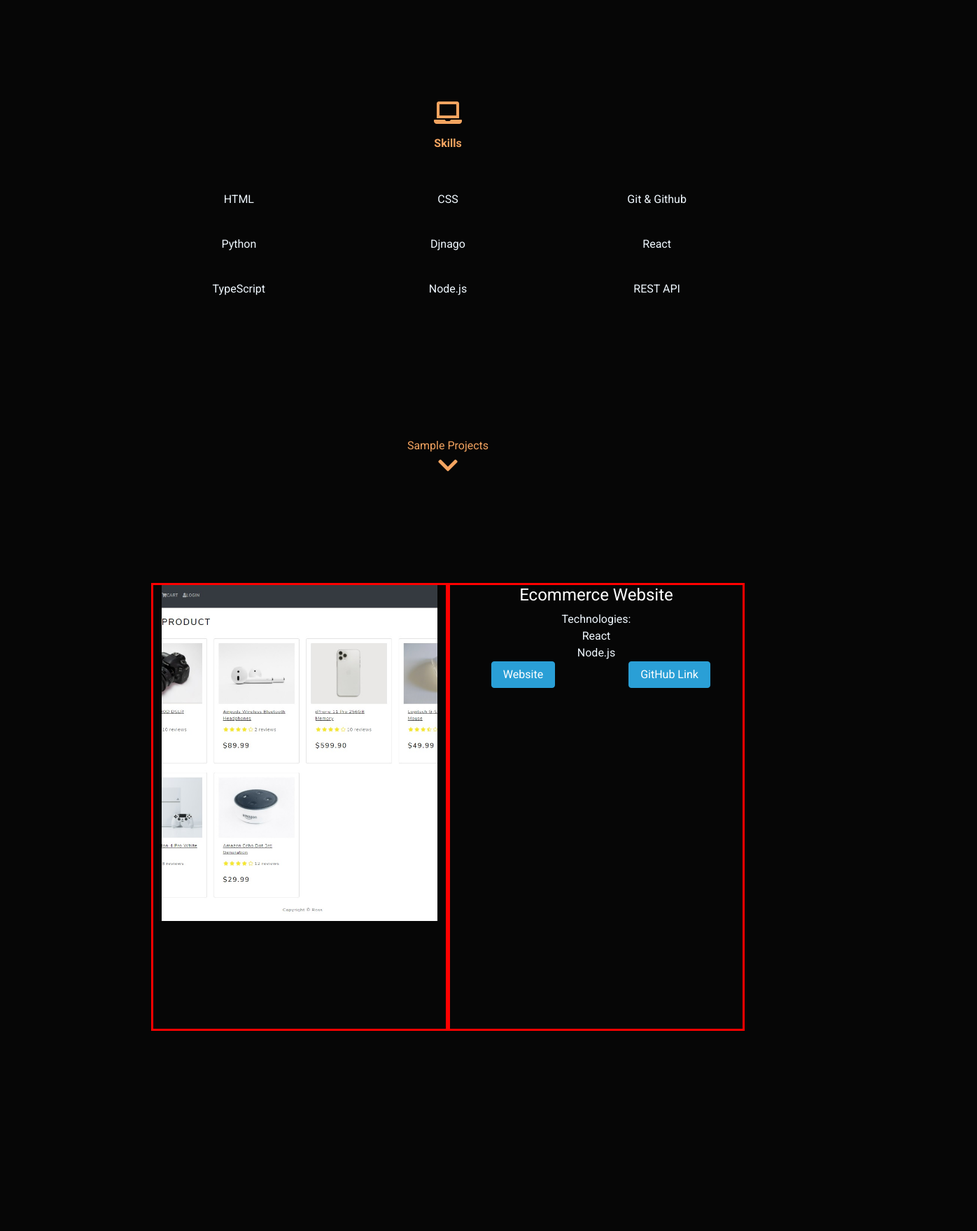
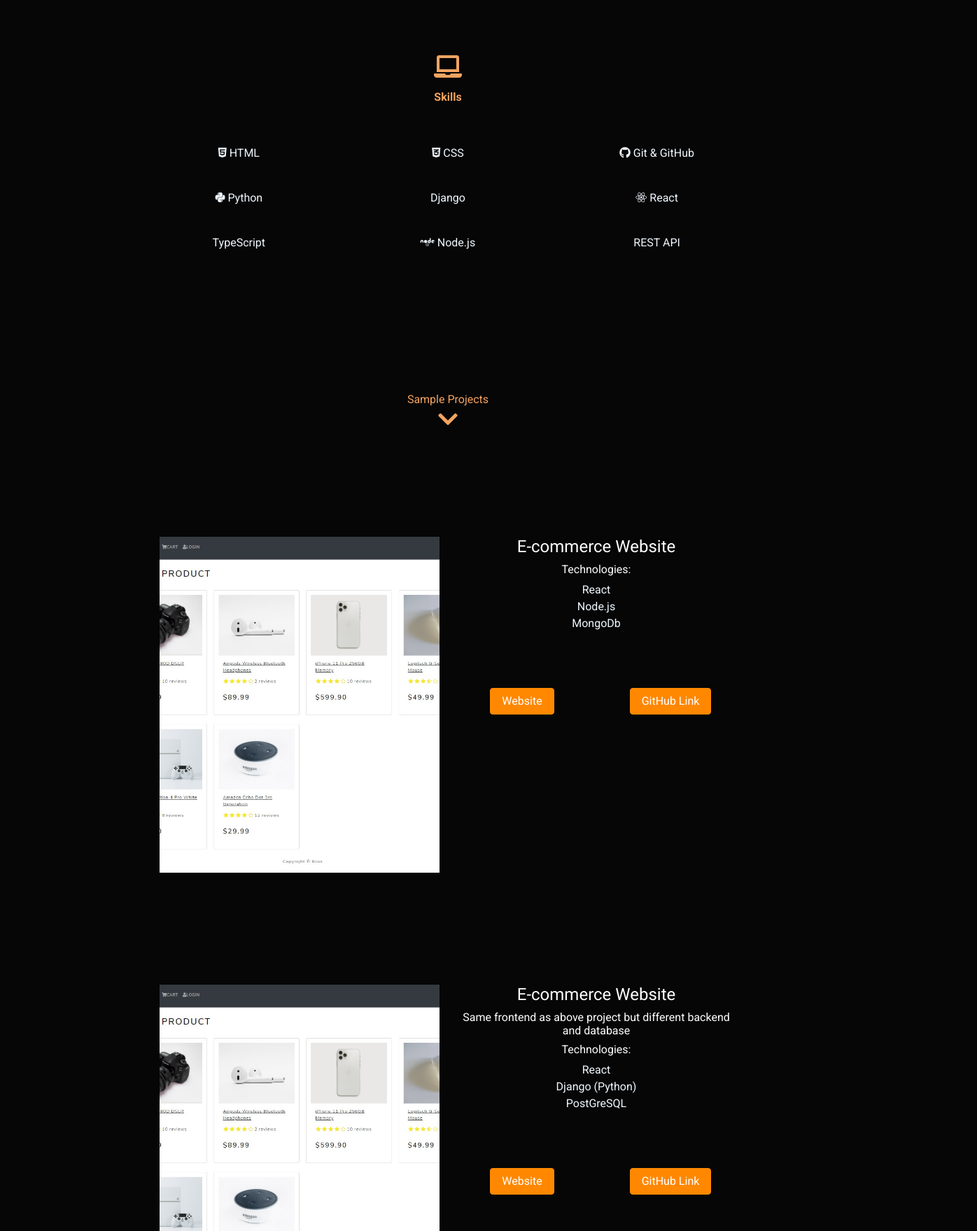
Before and after one commit to Ross-Ghazi/Portfolio, a React (Create React App) app: page / in a window 1280 px wide. Shown: the part 1041-2800 px from the top of the page at 70% size, 1396 px wide, since content can reach past the window. Before the commit the page ends 2514 px from the top, so only its background shows below. Built offline with nearby package versions, Linux system fonts and the light colour scheme.

Commit message:
corrected spelling

```diff
--- a/src/App.css
+++ b/src/App.css
@@ -26,7 +26,6 @@ header {
 .header-text {
   position: absolute;
   top: 50%;
-  left: 20%;
   width: 1140px;
   animation: fadeInRight;
   animation-duration: 1s;
@@ -110,3 +109,10 @@ img {
 .width100 {
   width: 100%;
 }
+
+.spacer5rem {
+  height: 5rem;
+}
+.sandybrown {
+  color: sandybrown;
+}
--- a/src/App.js
+++ b/src/App.js
@@ -12,41 +12,14 @@ import sample from "./image/Sample.jpg";
 function App() {
   return (
     <>
-      <Navbar collapseOnSelect expand="lg" bg="dark" variant="dark">
-        <Container>
-          <Navbar.Brand href="#home">React-Bootstrap</Navbar.Brand>
-          <Navbar.Toggle aria-controls="responsive-navbar-nav" />
-          <Navbar.Collapse id="responsive-navbar-nav">
-            <Nav className="me-auto">
-              <Nav.Link href="#features">Features</Nav.Link>
-              <Nav.Link href="#pricing">Pricing</Nav.Link>
-              <NavDropdown title="Dropdown" id="collasible-nav-dropdown">
-                <NavDropdown.Item href="#action/3.1">Action</NavDropdown.Item>
-                <NavDropdown.Item href="#action/3.2">
-                  Another action
-                </NavDropdown.Item>
-                <NavDropdown.Item href="#action/3.3">
-                  Something
-                </NavDropdown.Item>
-                <NavDropdown.Divider />
-                <NavDropdown.Item href="#action/3.4">
-                  Separated link
-                </NavDropdown.Item>
-              </NavDropdown>
-            </Nav>
-            <Nav>
-              <Nav.Link href="#deets">More deets</Nav.Link>
-              <Nav.Link eventKey={2} href="#memes">
-                Dank memes
-              </Nav.Link>
-            </Nav>
-          </Navbar.Collapse>
-        </Container>
-      </Navbar>
       <header>
-        <div className="header-text">
-          Hello and welcome to{" "}
-          <span className="different_color"> R.Ghazi </span> Protfolio webpage
+        <div className=" container ">
+          <div className="header-text container ">
+            <p>
+              Hello and welcome to{" "}
+              <span className="different_color">R.Ghazi</span> porfolio webpage
+            </p>
+          </div>
         </div>
       </header>
 
@@ -57,7 +30,7 @@ function App() {
           </div>
           <div className="text">
             <div className="title">About me</div>I am a full stack software
-            deveoper. I'm passan ation about programming and learning new
+            developer. I'm passionate about programming and learning new
             technologies. Other than programming my main hobby is hiking.
           </div>
         </div>
@@ -73,18 +46,35 @@ function App() {
             <div className="title">Skills</div>
             <Container fluid>
               <Row className="height1">
-                <Col md={4}>HTML</Col>
-                <Col md={4}>CSS</Col>
-                <Col md={4}>Git & Github</Col>
+                <Col md={4}>
+                  {" "}
+                  <i class="fab fa-html5"></i> HTML
+                </Col>
+                <Col md={4}>
+                  {" "}
+                  <i class="fab fa-css3-alt"></i> CSS
+                </Col>
+                <Col md={4}>
+                  <i class="fab fa-github"></i> Git & GitHub
+                </Col>
               </Row>
               <Row className="height1">
-                <Col md={4}>Python</Col>
-                <Col md={4}>Djnago</Col>
-                <Col md={4}>React</Col>
+                <Col md={4}>
+                  {" "}
+                  <i class="fab fa-python"></i> Python
+                </Col>
+                <Col md={4}>Django </Col>
+                <Col md={4}>
+                  {" "}
+                  <i class="fab fa-react"></i> React
+                </Col>
               </Row>
               <Row className="height1">
                 <Col md={4}>TypeScript</Col>
-                <Col md={4}>Node.js</Col>
+                <Col md={4}>
+                  {" "}
+                  <i class="fab fa-node"></i> Node.js
+                </Col>
                 <Col md={4}>REST API</Col>
               </Row>
             </Container>
@@ -108,22 +98,30 @@ function App() {
         <div className="text   samle_project">
           <Container className=" height100  ">
             <Row className="height100  width100 ">
-              <Col md={6} className="r">
-                <img src={sample} alt="" />
+              <Col md={6} className="">
+                <a
+                  href="https://www.onlineshopsample.ca"
+                  target="_blank"
+                  rel="noreferrer noopener"
+                >
+                  <img src={sample} alt="" />
+                </a>
               </Col>
-              <Col md={6} className="r">
-                <h5>Ecommerce Website</h5>
-                Technologies:
+              <Col md={6} className="">
+                <h5>E-commerce Website</h5>
+                <h6>Technologies:</h6>
                 <Row className="justify-content-md-center">React</Row>
                 <Row className="justify-content-md-center">Node.js</Row>
+                <Row className="justify-content-md-center">MongoDb</Row>
                 <Row>
+                  <div className="spacer5rem"></div>
                   <Col>
                     <a
                       href="https://www.onlineshopsample.ca/"
                       target="_blank"
                       rel="noreferrer noopener"
                     >
-                      <Button> Website</Button>
+                      <Button variant="warning"> Website</Button>
                     </a>
                   </Col>
                   <Col>
@@ -132,7 +130,56 @@ function App() {
                       target="_blank"
                       rel="noreferrer noopener"
                     >
-                      <Button> GitHub Link</Button>
+                      <Button variant="warning"> GitHub Link</Button>
+                    </a>
+                  </Col>
+                </Row>
+              </Col>
+            </Row>
+          </Container>
+        </div>
+      </section>
+      <section className="container width ">
+        <div className="text   samle_project">
+          <Container className=" height100  ">
+            <Row className="height100  width100 ">
+              <Col md={6} className="">
+                <a
+                  href="https://www.onlineshopsample.ca"
+                  target="_blank"
+                  rel="noreferrer noopener"
+                >
+                  <img src={sample} alt="" />
+                </a>
+              </Col>
+              <Col md={6} className="">
+                <h5>E-commerce Website</h5>
+                <h6>
+                  Same frontend as above project but different backend and
+                  database
+                </h6>
+                <h6>Technologies:</h6>
+                <Row className="justify-content-md-center">React</Row>
+                <Row className="justify-content-md-center">Django (Python)</Row>
+                <Row className="justify-content-md-center">PostGreSQL</Row>
+                <Row>
+                  <div className="spacer5rem"></div>
+                  <Col>
+                    <a
+                      href="https://www.onlineshopsample.ca/"
+                      target="_blank"
+                      rel="noreferrer noopener"
+                    >
+                      <Button variant="warning"> Website</Button>
+                    </a>
+                  </Col>
+                  <Col>
+                    <a
+                      href="https://github.com/Ross-Ghazi/eCommerce-React-Django"
+                      target="_blank"
+                      rel="noreferrer noopener"
+                    >
+                      <Button variant="warning"> GitHub Link</Button>
                     </a>
                   </Col>
                 </Row>
```
